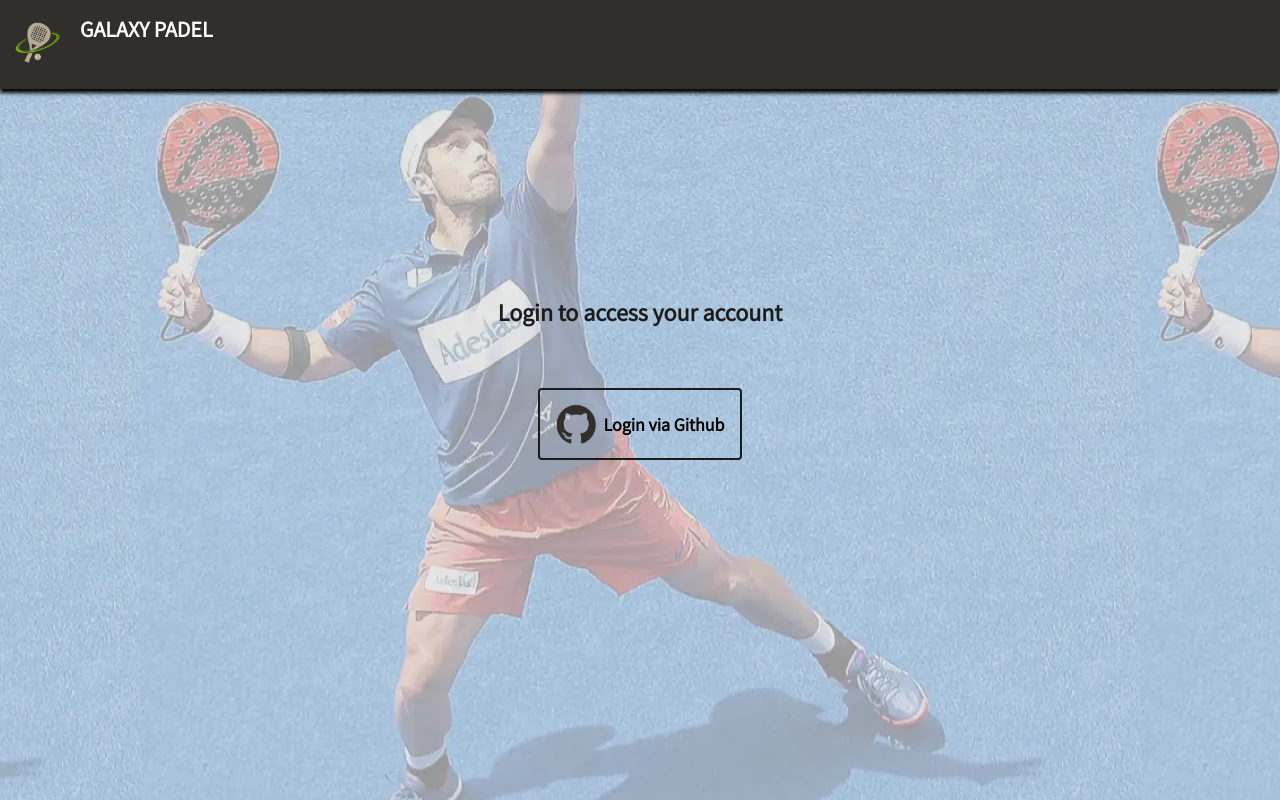
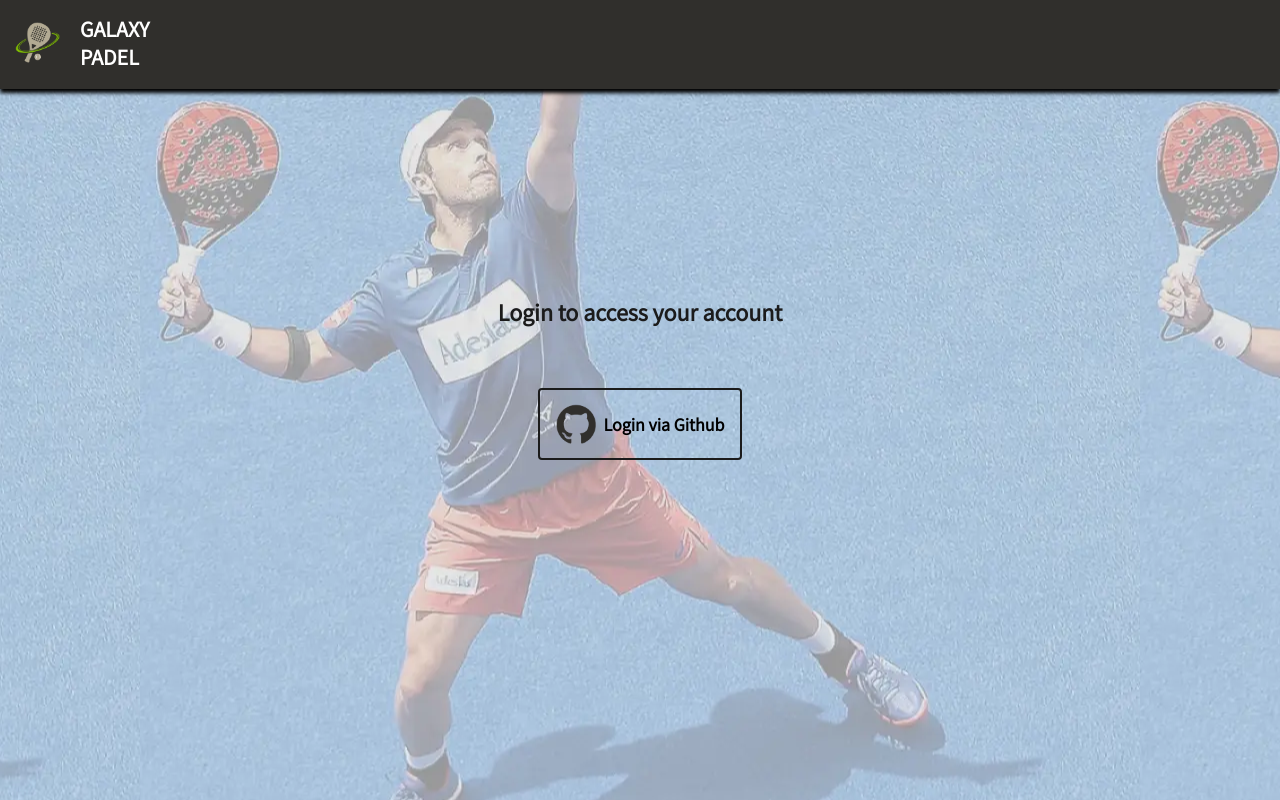
Before and after one commit to Taxeta/GalaxyPadel-front, a React (Vite) app: page /home in a window 1280 px wide. Built offline with nearby package versions, Linux system fonts and the light colour scheme; no server answers.

Commit message:
Create RacketList component with header and add css

```diff
--- a/src/components/Header/Header.css
+++ b/src/components/Header/Header.css
@@ -6,8 +6,15 @@
   box-shadow: 0 4px 4px 0 #000000;
   color: var(--white);
   width: 100%;
+  justify-content: space-between;
   position: absolute;
   z-index: 1;
+}
+
+.header__container {
+  display: flex;
+  flex-direction: row;
+  color: var(--white);
 }
 
 .header__logo {
--- a/src/components/Header/Header.tsx
+++ b/src/components/Header/Header.tsx
@@ -17,12 +17,14 @@ const Header = (): React.ReactElement => {
   return (
     <>
       <header className="header">
+        <div className="header__container">
           <img
             className="header__logo"
             src={galaxyPadelLogo}
             alt="Galaxy Padel logo app"
           />
           <h1 className="header__title">Galaxy Padel</h1>
+        </div>
         {user && (
           <Button className="header__logout" onClick={logout}>
             <img className="header__logout" src={exitLogout} alt="Exit icon" />
--- /dev/null
+++ b/src/components/RacketsList/RacketsList.css
@@ -0,0 +1,15 @@
+.list {
+  padding: 160px 20px 20px 20px;
+  display: flex;
+  flex-direction: column;
+  align-items: center;
+}
+
+.list-title {
+  color: var(--white);
+  font-family: var(--secondary-font);
+  font-weight: 700;
+  padding: 0 17px;
+  text-align: center;
+  text-transform: uppercase;
+}
--- /dev/null
+++ b/src/components/RacketsList/RacketsList.tsx
@@ -0,0 +1,13 @@
+import "./RacketsList.css";
+
+const RacketsList = (): React.ReactElement => {
+  return (
+    <>
+      <div className="list">
+        <h2 className="list-title">Padel Professional Rackets</h2>
+      </div>
+    </>
+  );
+};
+
+export default RacketsList;
--- a/src/pages/RacketsPage/RacketsPage.tsx
+++ b/src/pages/RacketsPage/RacketsPage.tsx
@@ -1,7 +1,9 @@
+import RacketsList from "../../components/RacketsList/RacketsList";
+
 const RacketsPage = (): React.ReactElement => {
   return (
     <>
-      <h2>Padel Professional Rackets</h2>
+      <RacketsList />
     </>
   );
 };
```
Lines whose indentation alone changed are shown as unchanged.
